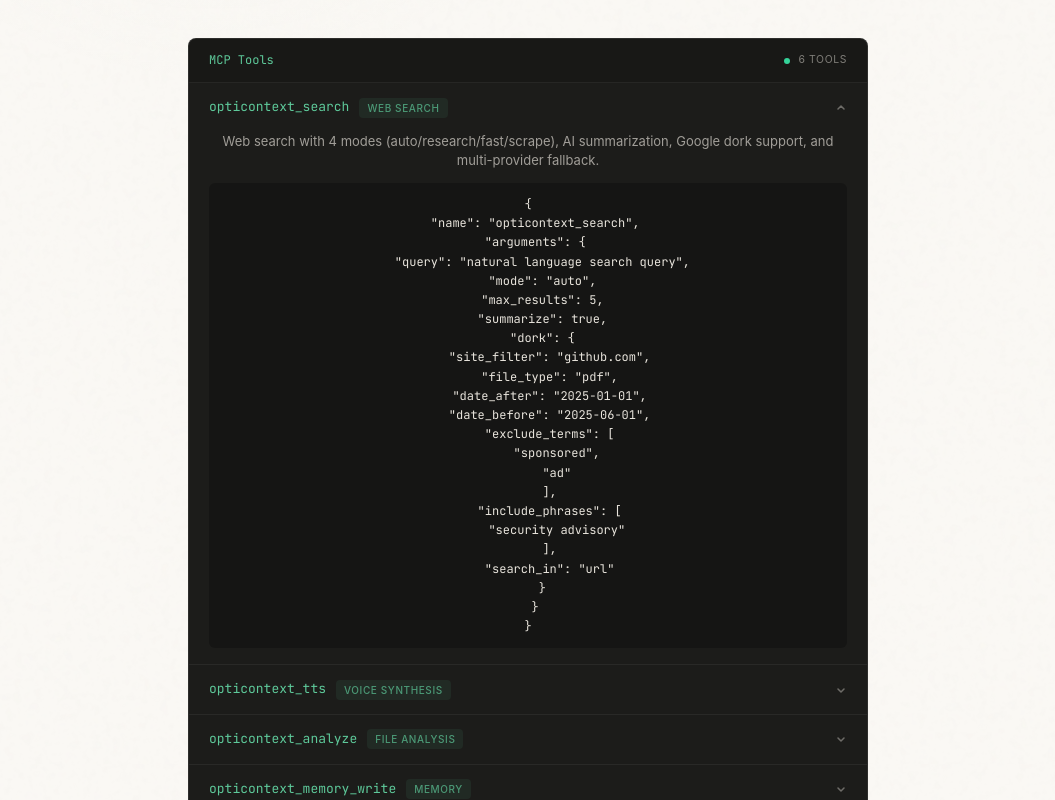
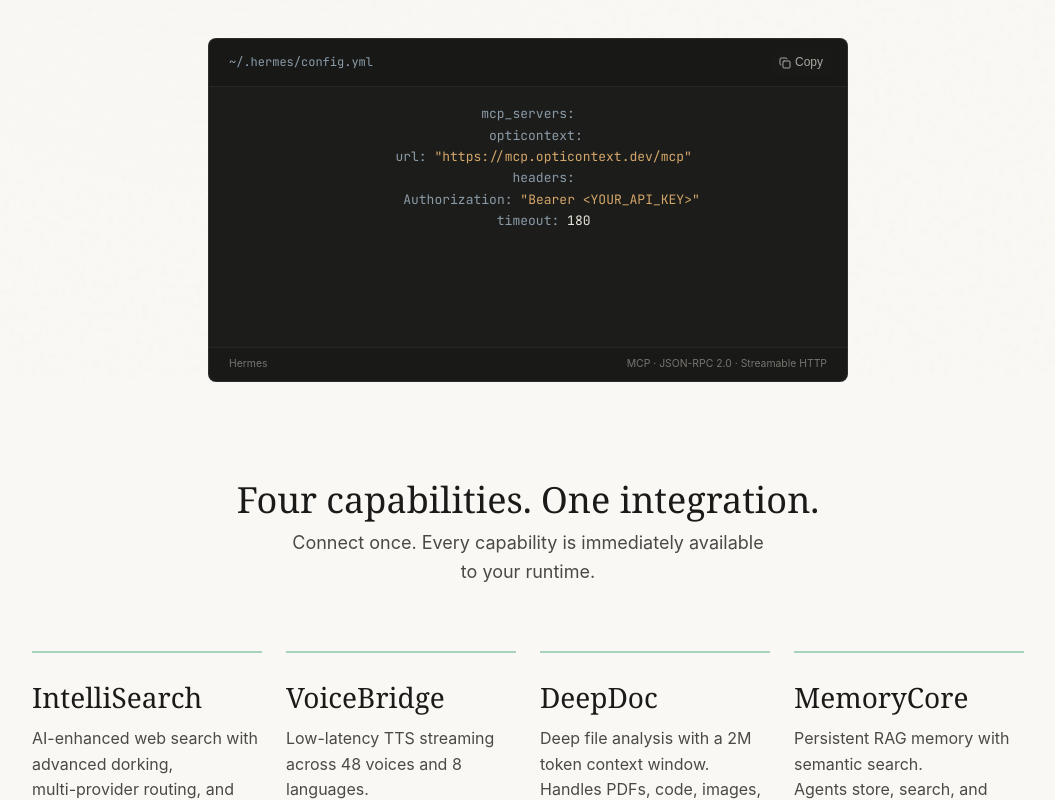
Before and after one commit to OCTOBER-sk/OptiContext, a React (Vite) app in the folder opticontext/dashboard/: page / in a window 1280 px wide. Shown: the part 580-1380 px from the top of the page, without its empty margins (112-1167 px from the left). Built offline with nearby package versions, Linux system fonts and the light colour scheme; no server answers; a web font is replaced by a local one.

Commit message:
Replace MCP terminal with single cycling real-config code block

```diff
--- a/opticontext/dashboard/src/components/landing/McpTerminal.tsx
+++ b/opticontext/dashboard/src/components/landing/McpTerminal.tsx
@@ -1,265 +1,192 @@
-import React, { useState } from 'react';
+import React, { useState, useEffect, useCallback } from 'react';
+import { Copy, Check } from 'lucide-react';
+import { CLIENT_CONFIGS, CLIENT_NAMES } from '../../lib/runtime-config';
 
-interface ToolDef {
-  name: string;
-  description: string;
-  config: object;
-  badge?: string;
+/* ── Simple JSON syntax highlighter (no external dep) ── */
+function highlightJson(text: string): React.ReactNode[] {
+  const out: React.ReactNode[] = [];
+  let i = 0;
+  let key = 0;
+
+  while (i < text.length) {
+    const ch = text[i];
+
+    // String
+    if (ch === '"') {
+      let j = i + 1;
+      while (j < text.length && text[j] !== '"') {
+        if (text[j] === '\\') j += 2; else j++;
+      }
+      const str = text.slice(i, j + 1);
+      const isKey = text[j + 1] === ':' || text[j + 1]?.trim() === ':';
+      out.push(
+        <span
+          key={key++}
+          style={{
+            color: isKey ? '#5EC99A' : '#D4A76A',
+            fontFamily: "'JetBrains Mono', monospace",
+          }}
+        >
+          {str}
+        </span>
+      );
+      i = j + 1;
+      continue;
     }
 
-const TOOLS: ToolDef[] = [
-  {
-    name: "opticontext_search",
-    description: "Web search with 4 modes (auto/research/fast/scrape), AI summarization, Google dork support, and multi-provider fallback.",
-    badge: "Web Search",
-    config: {
-      name: "opticontext_search",
-      arguments: {
-        query: "natural language search query",
-        mode: "auto",
-        max_results: 5,
-        summarize: true,
-        dork: {
-          site_filter: "github.com",
-          file_type: "pdf",
-          date_after: "2025-01-01",
-          date_before: "2025-06-01",
-          exclude_terms: ["sponsored", "ad"],
-          include_phrases: ["security advisory"],
-          search_in: "url"
+    // Number / boolean / null
+    if (/[0-9\-]/.test(ch) || text.slice(i, i + 4) === 'true' || text.slice(i, i + 5) === 'false' || text.slice(i, i + 4) === 'null') {
+      const m = text.slice(i).match(/^(true|false|null|[\-0-9]+(?:\.?[0-9]+)?)/);
+      if (m) {
+        out.push(
+          <span key={key++} style={{ color: '#E8E4DC', fontFamily: "'JetBrains Mono', monospace" }}>{m[0]}</span>
+        );
+        i += m[0].length;
+        continue;
       }
     }
+
+    // Punctuation / whitespace — raw
+    out.push(
+      <span key={key++} style={{ color: '#8A9BA8', fontFamily: "'JetBrains Mono', monospace" }}>{ch}</span>
+    );
+    i++;
   }
-  },
-  {
-    name: "opticontext_tts",
-    description: "Text-to-speech via Unreal Speech — 48 voices, 5 audio formats, 4 platform optimizations, streaming support. Auto-chunks text over 2,900 chars.",
-    badge: "Voice Synthesis",
-    config: {
-      name: "opticontext_tts",
-      arguments: {
-        text: "string up to 30,000 chars",
-        voice: "Scarlett",
-        speed: 1.0,
-        format: "mp3",
-        platform: "raw",
-        stream: false
+  return out;
 }
-    }
-  },
-  {
-    name: "opticontext_analyze",
-    description: "Deep file analysis via Gemini 2M-token context window — 4 intake methods, 40+ formats, 3 output modes. One-shot or re-analyze with file_id.",
-    badge: "File Analysis",
-    config: {
-      name: "opticontext_analyze",
-      arguments: {
-        query: "Your analysis question",
-        file_url: "https://arxiv.org/pdf/2401.12345.pdf",
-        mime_type: "application/pdf",
-        model: "auto",
-        output_format: "structured",
-        save_to_memory: false,
-        max_tokens: 4096
-      }
-    }
-  },
-  {
-    name: "opticontext_memory_write",
-    description: "Persistent vector memory — namespaced, importance-scored (1-10), auto-summmarized above 8K chars. Embedded via Gemini embedding-2 (768d).",
-    badge: "Memory",
-    config: {
-      name: "opticontext_memory_write",
-      arguments: {
-        content: "Fact to remember across sessions",
-        namespace: "general",
-        importance: 5,
-        source: "user"
-      }
-    }
-  },
-  {
-    name: "opticontext_memory_search",
-    description: "Semantic similarity search across stored memories — cosine similarity, AI rerank, namespace-scoped retrieval with configurable thresholds.",
-    badge: "Memory",
-    config: {
-      name: "opticontext_memory_search",
-      arguments: {
-        query: "What were the user's preferences?",
-        namespace: "general",
-        top_k: 5,
-        min_similarity: 0.5,
-        rerank: false
-      }
-    }
-  },
-  {
-    name: "opticontext_guide",
-    description: "Self-orientation guide — returns a compact capability reference. Call first on connect to discover tools, constraints, and best practices.",
-    badge: "Guide",
-    config: {
-      name: "opticontext_guide",
-      arguments: {
-        topic: "all"
-      }
-    }
-  },
-];
 
-function ToolCard({ tool, defaultOpen }: { tool: ToolDef; defaultOpen: boolean }) {
-  const [open, setOpen] = useState(defaultOpen);
+/* ── Component ── */
+export function McpTerminal() {
+  const [idx, setIdx] = useState(0);
+  const [visible, setVisible] = useState(true);
+  const [copied, setCopied] = useState(false);
+
+  const names = CLIENT_NAMES;
+  const currentName = names[idx];
+  const currentCfg = CLIENT_CONFIGS[currentName];
+
+  const next = useCallback(() => {
+    setVisible(false);
+    setTimeout(() => {
+      setIdx((i) => (i + 1) % names.length);
+      setVisible(true);
+    }, 400); // half of the transition duration
+  }, [names.length]);
+
+  useEffect(() => {
+    const id = setInterval(next, 5000);
+    return () => clearInterval(id);
+  }, [next]);
+
+  const handleCopy = async () => {
+    await navigator.clipboard.writeText(currentCfg.code);
+    setCopied(true);
+    setTimeout(() => setCopied(false), 1500);
+  };
+
   return (
-    <div style={{
-      borderBottom: '1px solid rgba(255,255,255,0.06)',
-    }}>
-      <button
-        onClick={() => setOpen(!open)}
+    <div
       style={{
         width: '100%',
-          display: 'flex',
-          alignItems: 'center',
-          justifyContent: 'space-between',
-          gap: 12,
-          padding: '14px 20px',
-          background: 'none',
-          border: 'none',
-          cursor: 'pointer',
-          color: 'var(--code-text)',
-          fontFamily: "'Switzer', Inter, system-ui, sans-serif",
-          fontSize: '0.875rem',
-          textAlign: 'left',
-          transition: 'background 150ms',
-        }}
-        onMouseEnter={(e) => e.currentTarget.style.background = 'rgba(255,255,255,0.03)'}
-        onMouseLeave={(e) => e.currentTarget.style.background = 'none'}
-      >
-        <div style={{ display: 'flex', alignItems: 'center', gap: 10, minWidth: 0 }}>
-          <code style={{
-            fontFamily: "'JetBrains Mono', monospace",
-            fontSize: '0.8125rem',
-            color: 'var(--code-accent)',
-            whiteSpace: 'nowrap',
-          }}>
-            {tool.name}
-          </code>
-          {tool.badge && (
-            <span style={{
-              fontFamily: "'Switzer', Inter, system-ui, sans-serif",
-              fontSize: '0.625rem',
-              fontWeight: 500,
-              letterSpacing: '0.06em',
-              textTransform: 'uppercase',
-              color: 'rgba(94, 201, 154, 0.7)',
-              background: 'rgba(94, 201, 154, 0.08)',
-              padding: '2px 8px',
-              borderRadius: 4,
-              whiteSpace: 'nowrap',
-            }}>
-              {tool.badge}
-            </span>
-          )}
-        </div>
-        <span style={{
-          transform: open ? 'rotate(180deg)' : 'rotate(0deg)',
-          transition: 'transform 200ms',
-          opacity: 0.4,
-          flexShrink: 0,
-        }}>
-          <svg width="12" height="12" viewBox="0 0 12 12" fill="none" aria-hidden="true">
-            <path d="M3 5L6 8L9 5" stroke="currentColor" strokeWidth="1.5" strokeLinecap="round" strokeLinejoin="round"/>
-          </svg>
-        </span>
-      </button>
-      {open && (
-        <div style={{ padding: '0 20px 16px' }}>
-          <p style={{
-            fontFamily: "'Switzer', Inter, system-ui, sans-serif",
-            fontSize: '0.8125rem',
-            color: 'rgba(232, 228, 220, 0.65)',
-            lineHeight: 1.5,
-            margin: '0 0 12px',
-          }}>
-            {tool.description}
-          </p>
-          <pre style={{
-            margin: 0,
-            padding: '12px 16px',
-            background: 'rgba(0,0,0,0.25)',
-            borderRadius: 6,
-            fontFamily: "'JetBrains Mono', monospace",
-            fontSize: '0.75rem',
-            lineHeight: 1.6,
-            color: 'var(--code-text)',
-            overflowX: 'auto',
-            whiteSpace: 'pre',
-          }}>
-{JSON.stringify(tool.config, null, 2)}</pre>
-        </div>
-      )}
-    </div>
-  );
-}
-
-export function McpTerminal() {
-  return (
-    <div style={{
-      width: '100%',
-      maxWidth: 680,
+        maxWidth: 640,
         background: 'var(--code-surface)',
         border: '1px solid rgba(255,255,255,0.08)',
         borderRadius: 8,
         overflow: 'hidden',
         fontFamily: "'Switzer', Inter, system-ui, sans-serif",
-    }}>
-      <div style={{
+      }}
+    >
+      {/* Header */}
+      <div
+        style={{
           display: 'flex',
           alignItems: 'center',
           justifyContent: 'space-between',
-        padding: '12px 20px',
+          padding: '10px 16px 10px 20px',
           borderBottom: '1px solid rgba(255,255,255,0.06)',
           background: 'rgba(0,0,0,0.15)',
-      }}>
-        <div style={{ display: 'flex', alignItems: 'center', gap: 10 }}>
-          <span style={{ fontFamily: "'JetBrains Mono', monospace", fontSize: '0.75rem', color: 'var(--code-accent)' }}>
-            MCP Tools
+        }}
+      >
+        <span
+          style={{
+            fontFamily: "'JetBrains Mono', monospace",
+            fontSize: '0.75rem',
+            color: 'var(--code-muted)',
+            transition: 'opacity 400ms ease',
+            opacity: visible ? 1 : 0.3,
+          }}
+        >
+          {currentCfg.file}
         </span>
-        </div>
-        <div style={{ display: 'flex', alignItems: 'center', gap: 8 }}>
-          <span style={{
-            width: 6, height: 6, borderRadius: '50%',
-            background: '#34D399',
-          }} />
-          <span style={{
-            fontSize: '0.65rem',
-            color: 'rgba(232, 228, 220, 0.5)',
-            textTransform: 'uppercase',
-            letterSpacing: '0.06em',
-          }}>
-            6 tools
-          </span>
-        </div>
+        <button
+          onClick={handleCopy}
+          style={{
+            background: 'rgba(28,28,26,0.8)',
+            color: copied ? '#5EC99A' : 'var(--code-text)',
+            border: 'none',
+            borderRadius: 4,
+            padding: '4px 8px',
+            fontFamily: "'Switzer', sans-serif",
+            fontSize: '0.75rem',
+            cursor: 'pointer',
+            display: 'flex',
+            alignItems: 'center',
+            gap: 4,
+            opacity: copied ? 1 : 0.7,
+            transition: 'opacity 150ms, color 150ms',
+          }}
+        >
+          {copied ? <Check size={12} /> : <Copy size={12} />}
+          {copied ? 'Copied' : 'Copy'}
+        </button>
       </div>
 
-      <div>
-        {TOOLS.map((tool, i) => (
-          <ToolCard key={tool.name} tool={tool} defaultOpen={i === 0} />
-        ))}
+      {/* Code body */}
+      <div
+        style={{
+          position: 'relative',
+          minHeight: 260,
+          maxHeight: 320,
+          overflow: 'auto',
+        }}
+      >
+        <pre
+          style={{
+            margin: 0,
+            padding: '16px 20px',
+            fontFamily: "'JetBrains Mono', monospace",
+            fontSize: '0.8125rem',
+            lineHeight: 1.65,
+            color: 'var(--code-text)',
+            whiteSpace: 'pre',
+            transition: 'opacity 400ms ease, transform 400ms ease',
+            opacity: visible ? 1 : 0,
+            transform: visible ? 'translateY(0)' : 'translateY(6px)',
+          }}
+        >
+          {highlightJson(currentCfg.code)}
+        </pre>
       </div>
 
-      <div style={{
-        padding: '10px 20px',
+      {/* Footer */}
+      <div
+        style={{
+          display: 'flex',
+          alignItems: 'center',
+          justifyContent: 'space-between',
+          padding: '8px 20px',
           borderTop: '1px solid rgba(255,255,255,0.06)',
           background: 'rgba(0,0,0,0.1)',
-        fontFamily: "'Switzer', Inter, system-ui, sans-serif",
-        fontSize: '0.6875rem',
+          fontSize: '0.65rem',
           color: 'rgba(232, 228, 220, 0.45)',
-        display: 'flex',
-        justifyContent: 'space-between',
           flexWrap: 'wrap',
-        gap: 4,
-      }}>
-        <span>Endpoint: /mcp · Streamable HTTP</span>
-        <span>Protocol: JSON-RPC 2.0 · MCP 2025-11-25</span>
+          gap: 8,
+        }}
+      >
+        <span style={{ transition: 'opacity 400ms', opacity: visible ? 1 : 0.3 }}>
+          {currentName}
+        </span>
+        <span>MCP · JSON-RPC 2.0 · Streamable HTTP</span>
       </div>
     </div>
   );
```
Lines whose indentation alone changed are shown as unchanged.
